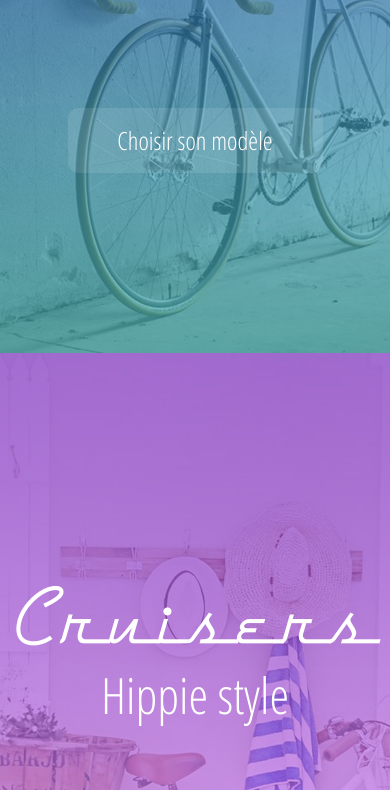
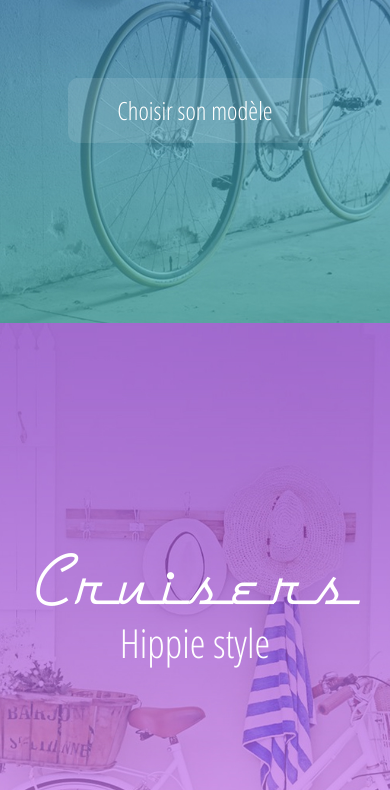
Before and after one commit to nabandz/Bikees-template, a website: page src/index.html in a window 390 px wide. Shown: the part 392-1182 px from the top of the page. Drawn offline with Linux system fonts and the light colour scheme.

Commit message:
Fix 'title' and 'subtitle'

```diff
--- a/src/sass/base/_media.scss
+++ b/src/sass/base/_media.scss
@@ -191,6 +191,14 @@
 }
 
 @media (max-width: 768px) {
+    .title {
+        font-size: 80px;
+    }
+
+    .subtitle {
+        font-size: 40px;
+    }
+
     .button {
         font-size: 25px;
     }
```
Also changed, not shown: src/css/style.min.css.
